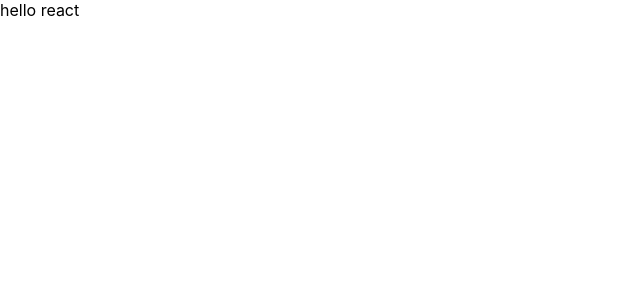
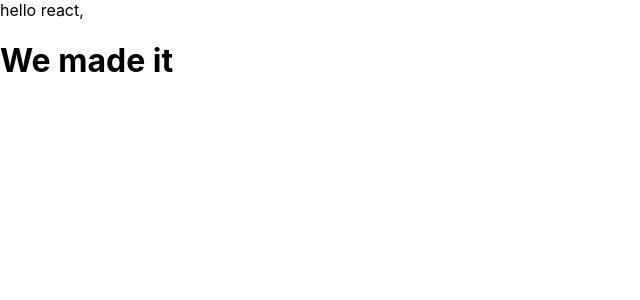
Before and after one commit to QandeelKhan/portfolio-client, a React (Create React App) app: page / in a window 1280 px wide. Shown: the top 300 px of the page, without its empty margins (0-640 px from the left). Built offline with nearby package versions, Linux system fonts and the light colour scheme.

Commit message:
we made it

```diff
--- a/src/App.tsx
+++ b/src/App.tsx
@@ -1,7 +1,11 @@
 import "./App.css";
 
 function App() {
-    return <>hello react</>;
+    return (
+        <>
+            hello react, <h1>We made it</h1>
+        </>
+    );
 }
 
 export default App;
```
